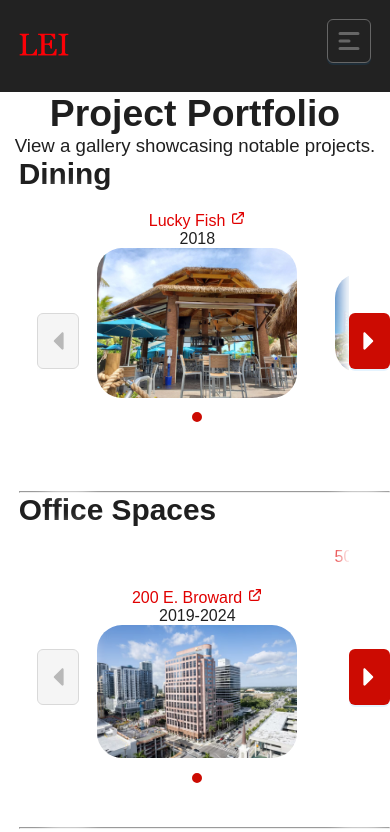
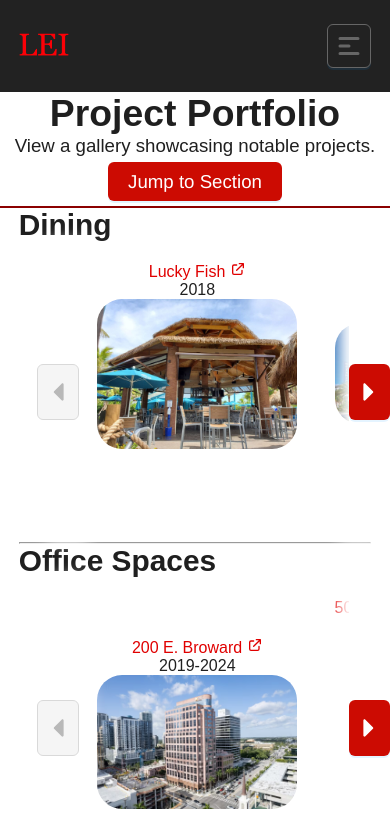
Before and after one commit to arifire21/Loucks-Engineering-Site, a Next.js app: page /portfolio in a window 390 px wide. Shown: the top 832 px of the page. Built offline with nearby package versions, Linux system fonts and the light colour scheme; a web font is replaced by a local one.

Commit message:
v1.2.0 - portfolio nav

```diff
--- a/components/simple-portfolio/portfolio-nav.jsx
+++ b/components/simple-portfolio/portfolio-nav.jsx
@@ -6,7 +6,7 @@ export function PortfolioNavDesktop() {
     function customScroll(id){
         console.log(id)
         let element = document.getElementById(id)
-        element.scrollIntoView({ behavior: "smooth", block: "center", inline: "nearest" })
+        element.scrollIntoView({ behavior: "smooth", block: "start", inline: "nearest" })
     }
 
     return(
@@ -17,6 +17,7 @@ export function PortfolioNavDesktop() {
                 <div className='portfolio-nav-item' onClick={() => customScroll('offices')}>Offices</div>&ensp;<b>|</b>&ensp;
                 <div className='portfolio-nav-item' onClick={() => customScroll('worship')}>Worship</div>&ensp;<b>|</b>&ensp;
                 <div className='portfolio-nav-item' onClick={() => customScroll('aviation')}>Aviation</div>&ensp;<b>|</b>&ensp;
+                <div className='portfolio-nav-item' onClick={() => customScroll('cleanrooms')}>Manufacturing/Compounding Cleanrooms</div>&ensp;<b>|</b>&ensp;
                 <div className='portfolio-nav-item' onClick={() => customScroll('outreach')}>Outreach</div>&ensp;<b>|</b>&ensp;
                 <div className='portfolio-nav-item' onClick={() => customScroll('storage')}>Storage</div>&ensp;<b>|</b>&ensp;
                 <div className='portfolio-nav-item' onClick={() => customScroll('gyms')}>Gyms</div>&ensp;<b>|</b>&ensp;
@@ -61,6 +62,7 @@ export function PortfolioNavMobile() {
                         <div className='portfolio-nav-item' onClick={() => customScroll('offices')}>Offices</div>
                         <div className='portfolio-nav-item' onClick={() => customScroll('worship')}>Worship</div>
                         <div className='portfolio-nav-item' onClick={() => customScroll('aviation')}>Aviation</div>
+                        <div className='portfolio-nav-item' onClick={() => customScroll('cleanrooms')}>Manufacturing/Compounding Cleanrooms</div>
                         <div className='portfolio-nav-item' onClick={() => customScroll('outreach')}>Outreach</div>
                         <div className='portfolio-nav-item' onClick={() => customScroll('storage')}>Storage</div>
                         <div className='portfolio-nav-item' onClick={() => customScroll('gyms')}>Gyms</div>
--- a/components/simple-portfolio/row-carousel.jsx
+++ b/components/simple-portfolio/row-carousel.jsx
@@ -27,17 +27,17 @@ const RowCarousel = ({ array = [], arrayName = "", scrollPosition, rootWrapper})
 
     useEffect(() => {
         //debug
-        if (inView) {
-          console.log(`${arrayName} in view!`);
-        } else {
-          console.log(`${arrayName} out of view`);
-        }
+        // if (inView) {
+        //   console.log(`${arrayName} in view!`);
+        // } else {
+        //   console.log(`${arrayName} out of view`);
+        // }
 
         //to avoid jarring effect when scrolling past cont in view,
         //set known height (some containers have slight differences)
         if(inView && !heightSetOnce){
             const container = document.getElementById(arrayName);
-            console.log(arrayName, container.offsetHeight);
+            // console.log(arrayName, container.offsetHeight);
             container.style.height = container.offsetHeight + 'px';
             setHeightOnceCheck(true);
         }
--- a/pages/index.tsx
+++ b/pages/index.tsx
@@ -33,7 +33,7 @@ export default function Home() {
           Loucks Engineering, Inc. consulting engineers specialize in <strong>mechanical</strong>, <strong>electrical</strong>, and <strong>plumbing</strong> (MEP) systems. We are known for various restaurants and commercial, residential, and recreation-based projects across Florida, having worked in the state for 59 years.
           Many of our projects are of existing structures being renovated to meet the continuing needs of our clients. With the ability to provide services with Green Building Council certification, we are committed to producing projects with sustainability in mind.
         </p>
-          <Button href='/services' variant="filled" type="primary" style={{width: 'fit-content', padding:'1rem', margin: 'auto'}}>See our services</Button>
+          <Button href='/services' variant="filled" type="primary">See our services</Button>
         </div>
         </main>
     </>
--- a/pages/portfolio.tsx
+++ b/pages/portfolio.tsx
@@ -1,8 +1,17 @@
 import Head from "next/head";
 import { PortfolioNavDesktop, PortfolioNavMobile } from '@/components/simple-portfolio/portfolio-nav';
 import BasicPortfolio from '@/components/simple-portfolio/basic-portfolio';
+import { useEffect } from "react";
 
 export default function Portfolio() {
+  //need to have a static height for sticky nav to work
+  useEffect(() => {
+    if(typeof window !== "undefined"){
+      const portfolioMain = document.getElementById("portfolio-main");
+      portfolioMain!.style.height = portfolioMain!.clientHeight + 'px';
+    }
+  }, []);
+
     return (
       <>
         <Head>
@@ -11,12 +20,12 @@ export default function Portfolio() {
         <meta name="description" content="View a gallery showcasing notable projects." />
         </Head>
 
-        <main id="portfolio-grid">
+        <main id="portfolio-main">
           <h1>Project Portfolio</h1>
           <p>View a gallery showcasing notable projects.</p>
 
-          {/* <PortfolioNavDesktop /> */}
-          {/* <PortfolioNavMobile /> */}
+          <PortfolioNavDesktop />
+          <PortfolioNavMobile />
               <BasicPortfolio />
 
               <hr />
--- a/pages/services.tsx
+++ b/pages/services.tsx
@@ -53,7 +53,7 @@ export default function Services() {
           </div>
         </div>
 
-        <Button href='/portfolio' variant="filled" type="primary" style={{width: 'fit-content', padding:'1rem', margin: 'auto'}}>See our work</Button>
+        <Button href='/portfolio' variant="filled" type="primary">See our work</Button>
       </main>
     </>
   );
--- a/styles/globals.scss
+++ b/styles/globals.scss
@@ -203,7 +203,7 @@ header {
   top: 0px;
   // width: 100vw;
   background-color: white;
-  padding: 0.25rem 1rem;
+  padding: 0.5rem 2rem;
   border-bottom: 2px solid darkred;
 }
 
@@ -232,8 +232,15 @@ header {
   background-color: white;
 }
 
+//this is the page content itself, text w nav below until it is sticky
+#portfolio-main {
+  // min-height: 1000px; height is set in js
+  position: relative; //important part
+}
+
+//this is a wrapper for all the portfolio-divs, plus has rootWrapperRef attached
 #portfolio-wrapper {
-  margin-left: 1rem;
+  margin: 0 1rem;
   & h2 {
     text-align: left;
   }
@@ -413,6 +420,9 @@ header {
 
 .ant-btn-primary {
   background-color: variables.$branding_red;
+  width: fit-content !important;
+  padding: 1rem;
+  margin: auto;
   &:hover {
     background-color: rgb(170, 0, 0) !important;
   }
@@ -425,11 +435,13 @@ header {
 
 .slick-arrow {
   opacity: 1 !important;
-  background-color: #33333375 !important;
+  background-color: rgba(51, 51, 51, 0.70) !important;
   border-radius: 10px;
   padding: 0.5rem !important;
   height: 1rem !important;
   width: 1rem !important;
+  transition-property: background-color;
+  transition-duration: 0.5s;
   &:hover {
     background-color: #333 !important;
   }
@@ -646,4 +658,8 @@ main {
   .portfolio-btn {
       padding: 0.25rem !important;
   }
+
+  .row-dot, .row-dot-active {
+    display: none;
+  }
 }
--- a/styles/navbar.module.scss
+++ b/styles/navbar.module.scss
@@ -69,7 +69,11 @@
 
     .mobileIcon { display: block; }
 
-    .mobileMenuBtn { display: inline-block !important; }
+    .mobileMenuBtn {
+        display: inline-block !important;
+        margin-left: auto !important;
+        margin-right: 0 !important;
+    }
 
     .navLink {
         font-family: "Playfair", Helvetica, serif !important;
```
Also changed, not shown: 2 other files (tests, documents, lock files or other folders).
